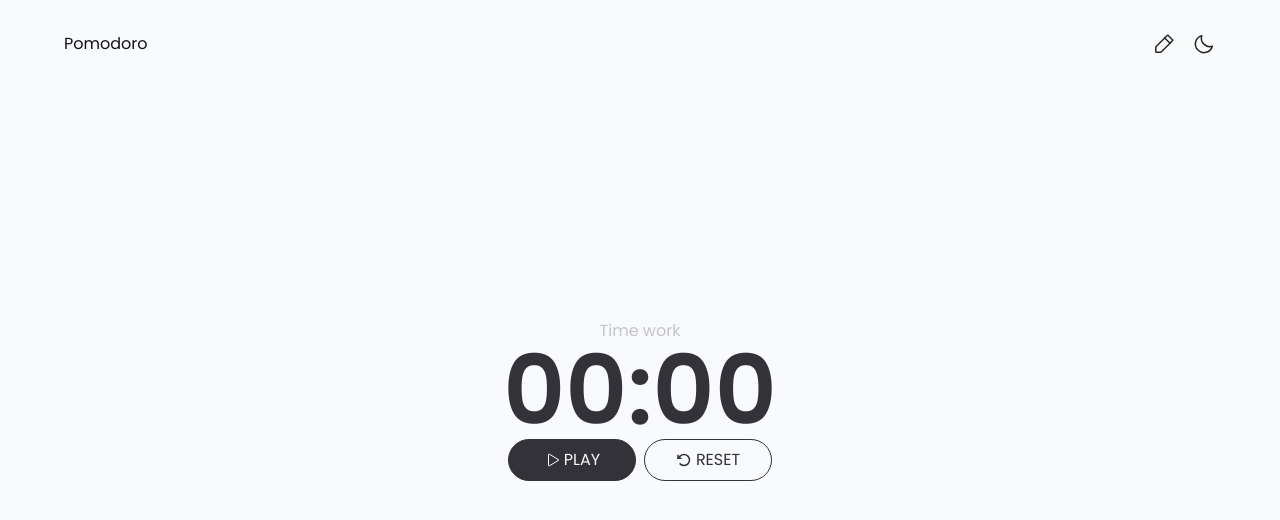
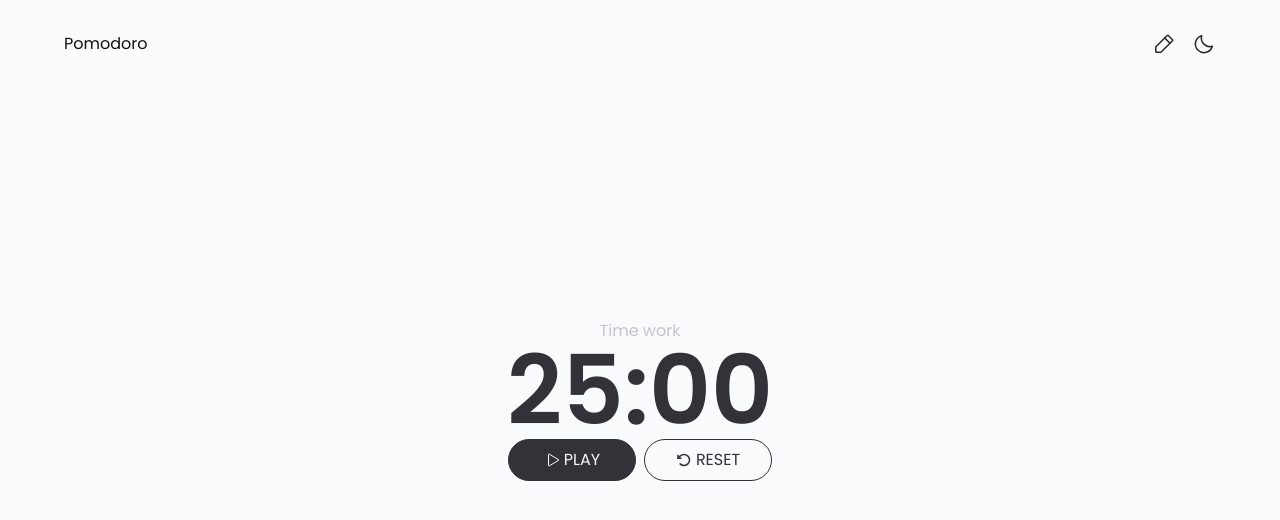
Before and after one commit to kauan777/pomodoro-reactjs, a React (Vite) app: page / in a window 1280 px wide. Shown: the top 520 px of the page. Built offline with nearby package versions, Linux system fonts and the light colour scheme.

Commit message:
fix: bug initial value of the secondsAmount

```diff
--- a/src/contexts/CountContext.tsx
+++ b/src/contexts/CountContext.tsx
@@ -36,13 +36,13 @@ export function CounterContextProvider({
   const [isPlaying, setIsPlaying] = useState<boolean>(false);
   const [isBreakTime, setIsBreakTime] = useState<boolean>(false);
 
-  const counterTimeoutRef = useRef(0);
+  const counterTimeoutRef = useRef(0); // To reset timeout without -1 of the time
+  const SECONDS_AMOUNT_LOCALSTORAGE = localStorage.getItem("secondsAmount"); // Try to take value
+
+  const IS_FIRST_RENDER = useRef(true); // Created to dependencies useEffect
+
   const minutes = Math.floor(secondsAmount / 60);
   const seconds = secondsAmount % 60;
-
-  const SECONDS_AMOUNT_LOCALSTORAGE = localStorage.getItem("secondsAmount");
-
-  console.log("render");
 
   useEffect(() => {
     if (SECONDS_AMOUNT_LOCALSTORAGE) {
@@ -68,6 +68,12 @@ export function CounterContextProvider({
   }, [secondsAmount, isPlaying]);
 
   useEffect(() => {
+
+    if (IS_FIRST_RENDER) {
+      IS_FIRST_RENDER.current = false;
+      return;
+    }
+
     if (isBreakTime) {
       setIsPlaying(false);
       const SECONDS_AMOUNT_BREAKTIME =
```
